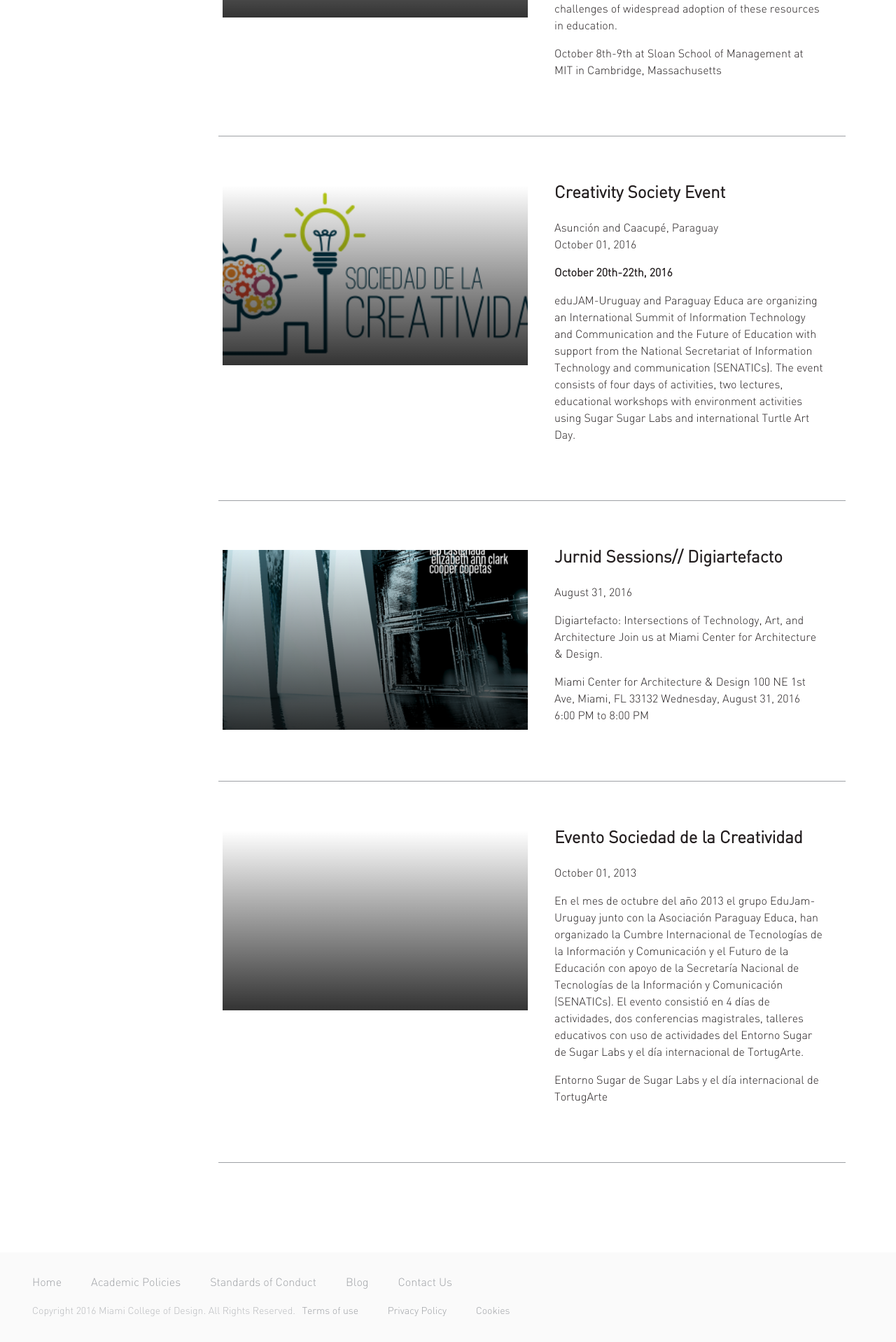
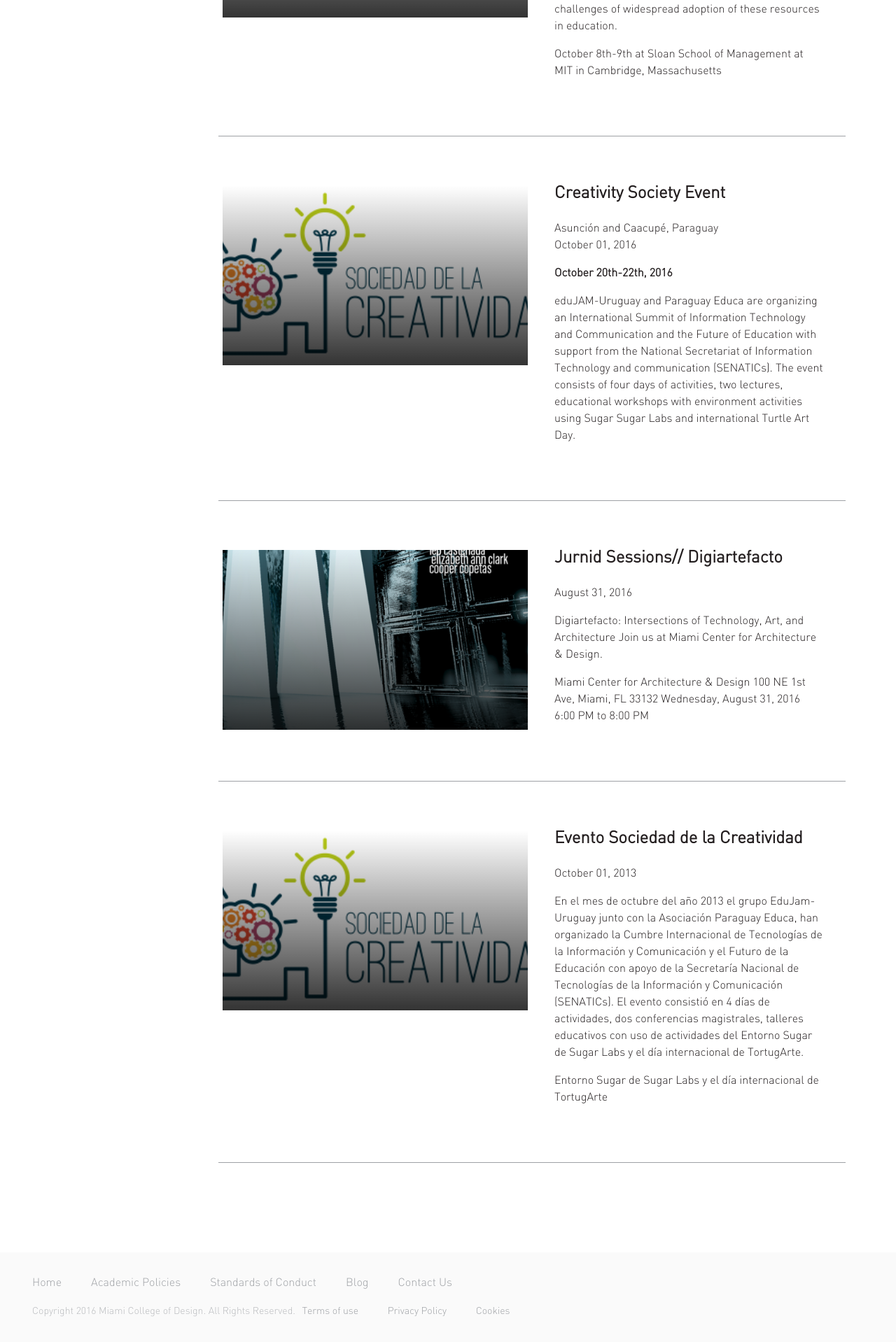
Before and after one commit to akritibhusal/MiamiCollegeofDesign, a Jekyll site: the page built from apply/events.markdown, in a window 1280 px wide. Shown: the part 2538-4456 px from the top of the page at 70% size. Built offline with Jekyll 4.4.1, drawn with Linux system fonts in a browser that asks for light colours; nearby versions of some CDN libraries.

Commit message:
Updated Evento Sociedad De La Creatividad

```diff
--- a/_events/evento-sociedad-de-la-creatividad.markdown
+++ b/_events/evento-sociedad-de-la-creatividad.markdown
@@ -2,6 +2,7 @@
 title: Evento Sociedad de la Creatividad
 date: 2016-12-08 06:30:00 Z
 event_date: 2013-10-01 00:00:00 Z
+event_image: "/uploads/paraguay.png"
 ---
 
 En el mes de octubre del año 2013 el grupo EduJam-Uruguay junto con la Asociación Paraguay Educa, han organizado la Cumbre Internacional de Tecnologías de la Información y Comunicación y el Futuro de la Educación con apoyo de la Secretaría Nacional de Tecnologías de la Información y Comunicación (SENATICs). El evento consistió en 4 días de actividades, dos conferencias magistrales, talleres educativos con uso de actividades del Entorno Sugar de Sugar Labs y el día internacional de TortugArte.
```
